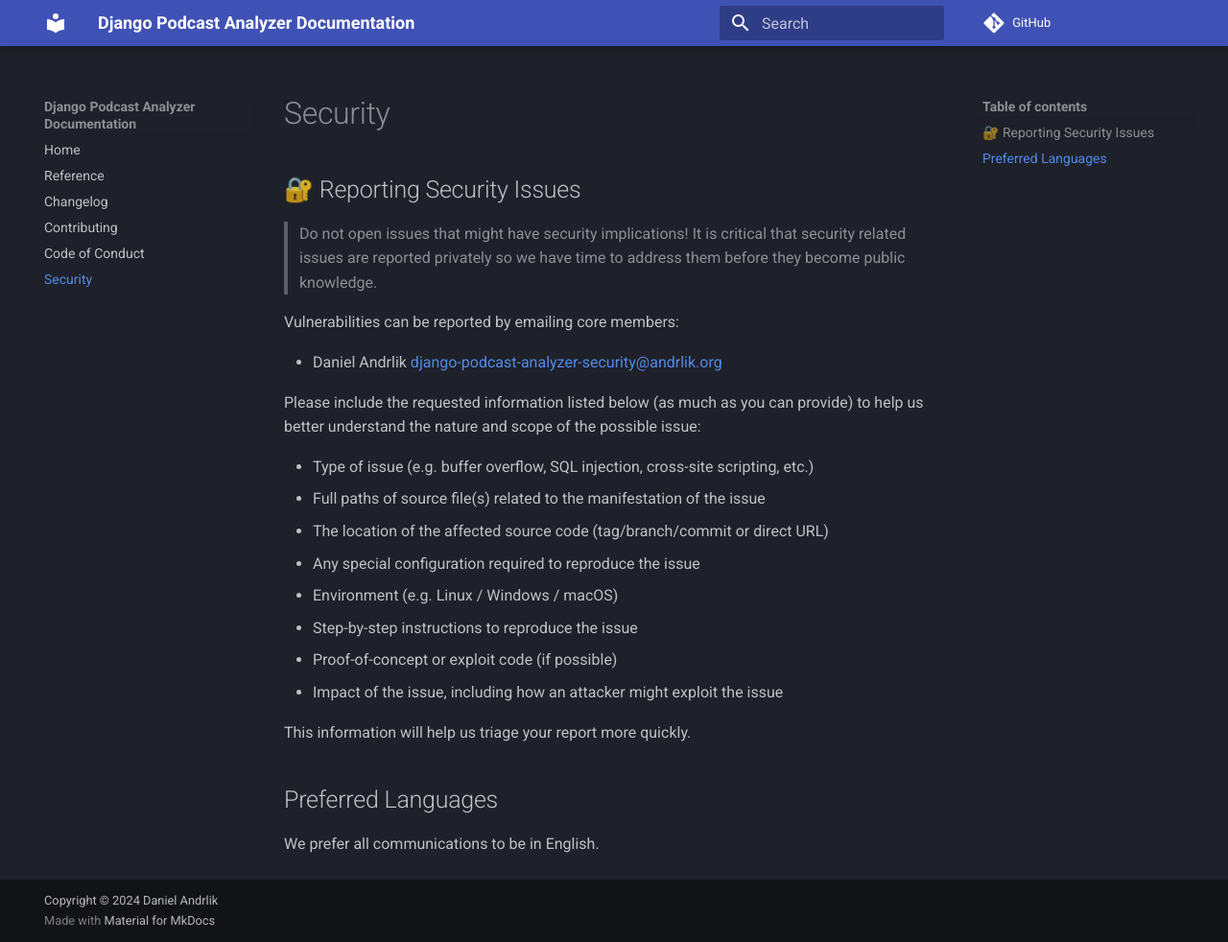
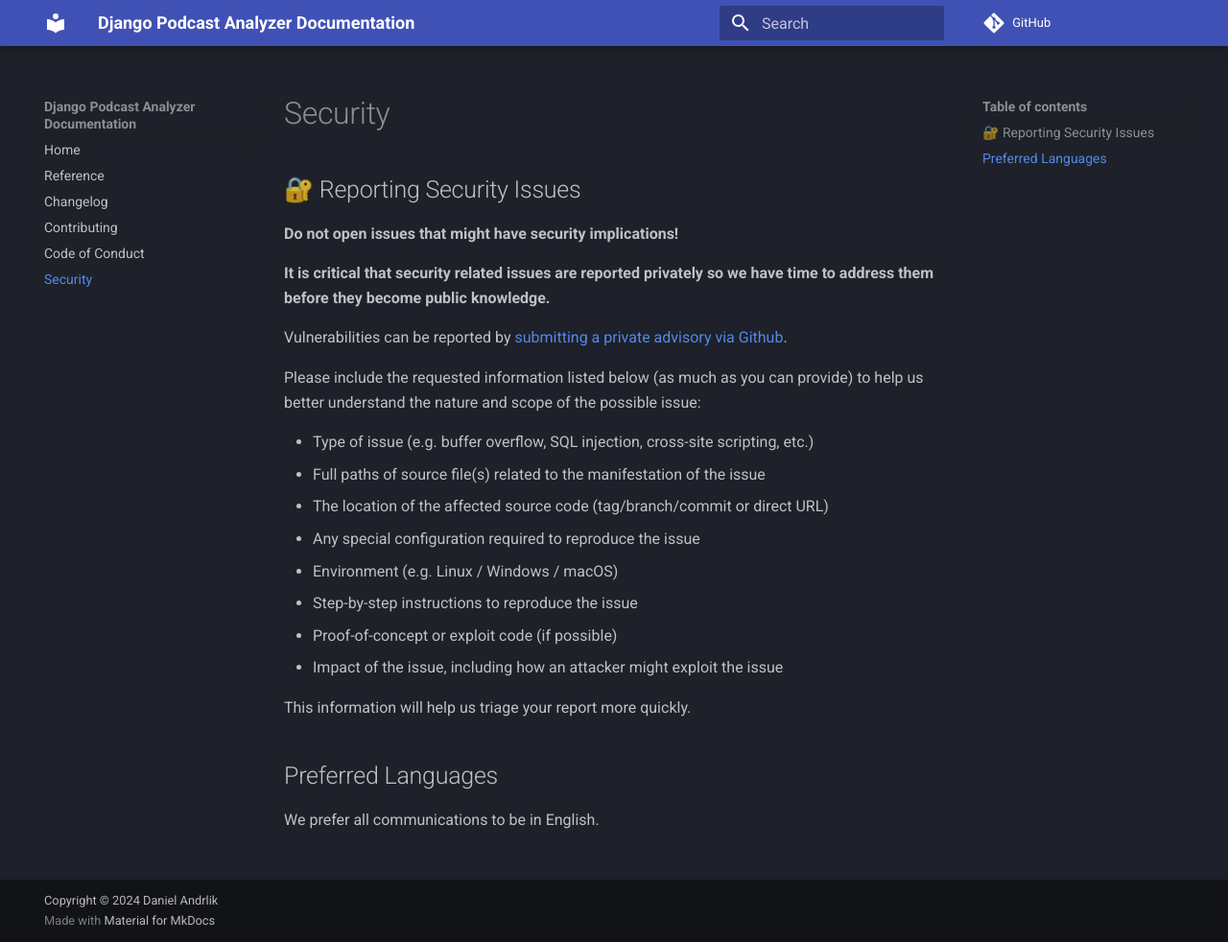
Before and after one commit to andrlik/django-podcast-analyzer, an MkDocs documentation site: the page built from docs/security.md, in a window 1280 px wide and 982 px high. Shown: the whole window at 96% size. Built offline with MkDocs 1.6.1 and Material for MkDocs 9.7.7, drawn with Linux system fonts in a browser that asks for light colours; comment, search, counter and statistics services are not loaded; the version menu is left out.

Commit message:
Update security policy.

```diff
--- a/SECURITY.md
+++ b/SECURITY.md
@@ -2,12 +2,11 @@
 
 ## 🔐 Reporting Security Issues
 
-> Do not open issues that might have security implications!
-> It is critical that security related issues are reported privately so we have time to address them before they become public knowledge.
+**Do not open issues that might have security implications!**
 
-Vulnerabilities can be reported by emailing core members:
+**It is critical that security related issues are reported privately so we have time to address them before they become public knowledge.**
 
-- Daniel Andrlik [django-podcast-analyzer-security@andrlik.org](mailto:django-podcast-analyzer-security@andrlik.org)
+Vulnerabilities can be reported by [submitting a private advisory via Github](https://github.com/andrlik/django-podcast-analyzer/security).
 
 Please include the requested information listed below (as much as you can provide) to help us better understand the nature and scope of the possible issue:
 
```
